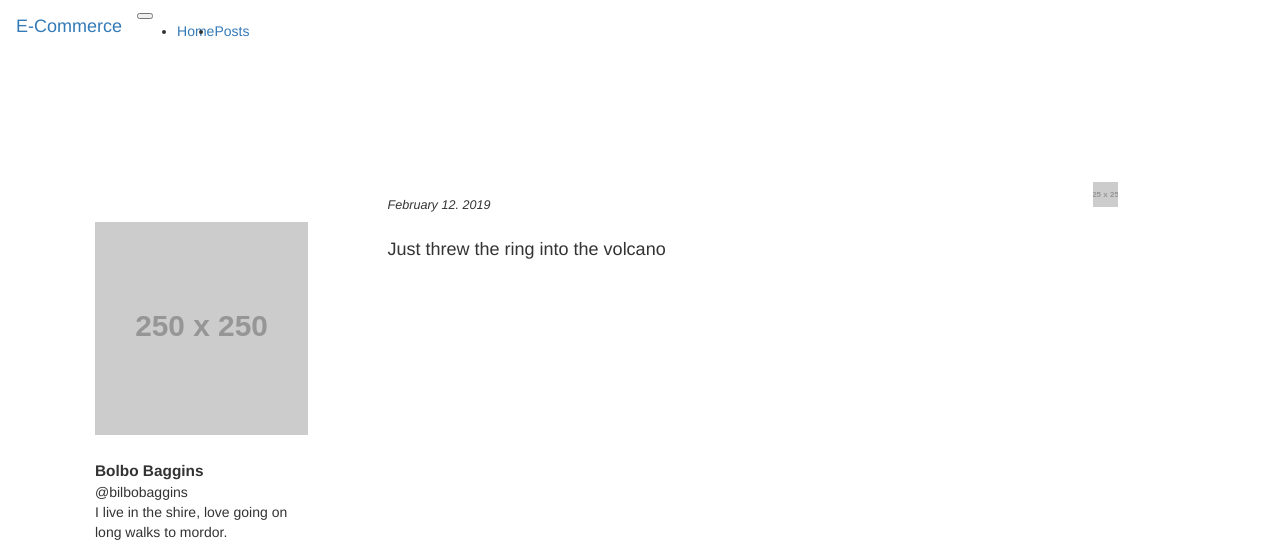
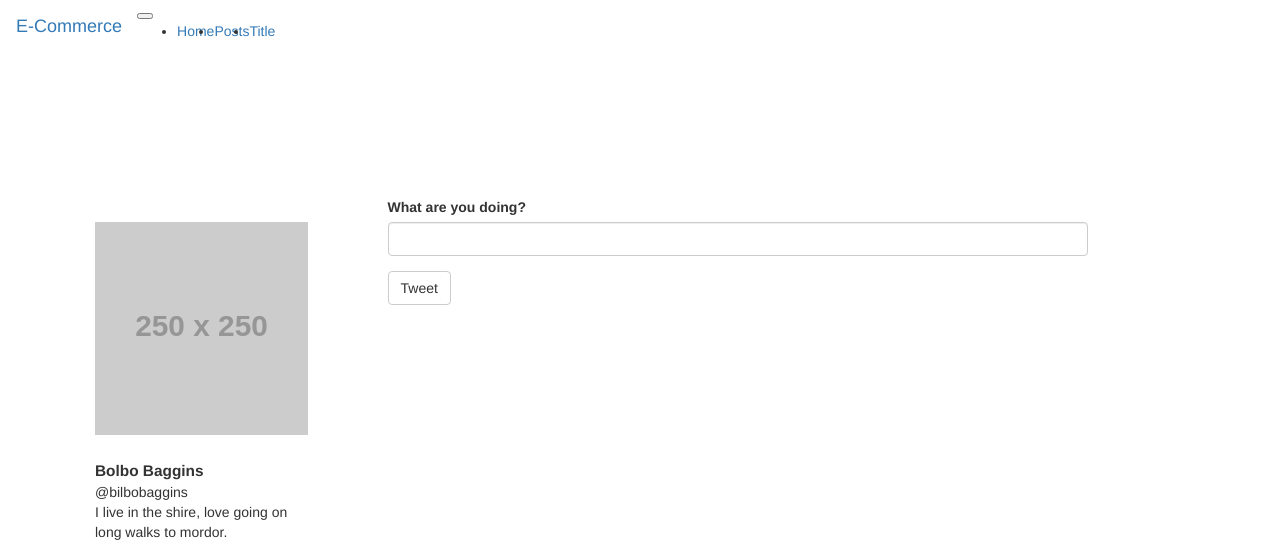
Before and after one commit to hakankurkut/E-Commerce_tweet, a Flask app: template app/templates/posts.html in a window 1280 px wide. Shown: the top 545 px of the page. Run offline with Flask 2, Linux system fonts and the light colour scheme; the template is opened without the code that fills it: values that come from a table or form of the project are taken from there, others are empty; grey boxes labelled with a size stand in for pictures from a placeholder-image service; some libraries are stand-ins or nearby versions.

Commit message:
Forms completed, TODO:add database and models

```diff
--- /dev/null
+++ b/app/forms.py
@@ -0,0 +1,13 @@
+from flask_wtf import FlaskForm
+from wtforms import StringField, SubmitField
+from wtforms.validators import DataRequired
+
+
+
+class TitleForm(FlaskForm):
+    title = StringField('Title', validators=[DataRequired()])
+    submit = SubmitField('Submit')
+
+class PostForm(FlaskForm):
+    tweet = StringField('What are you doing? ', validators=[DataRequired()])
+    submit = SubmitField('Tweet')
--- a/app/templates/base.html
+++ b/app/templates/base.html
@@ -46,6 +46,13 @@
             {% endif %}
               <a class="nav-link" href="{{ url_for('posts') }}">Posts</a>
             </li>
+            {% if title == 'Title' %}
+            <li class="nav-item active">
+            {% else %}
+            <li class="nav-item">
+            {% endif %}
+              <a class="nav-link" href="{{ url_for('title') }}">Title</a>
+            </li>
 
           </ul>
 
--- a/app/templates/index.html
+++ b/app/templates/index.html
@@ -11,7 +11,11 @@
   <div class="container">
     <div class="row top-margin-lg">
       <div class="col-md-12">
+      {% if header != '' %}
+        <h1>{{ header }}</h1>
+      {% else %}
         <h1>E-Commerce</h1>
+      {% endif %}
       </div>
 
 
--- a/app/templates/posts.html
+++ b/app/templates/posts.html
@@ -1,4 +1,5 @@
 {% extends 'base.html' %}
+{% import 'bootstrap/wtf.html' as wtf %}
 
 
 {% block title %}
@@ -26,16 +27,30 @@
 
       <!-- starts tweet section -->
       <div class="col-md-8 offset-md-1">
+        <!-- starts post form -->
+        <!--  -->
         <div class="row">
           <div class="col-md-12">
             <div class="card">
-              <img src="http://placehold.it/25x25" alt="Profile Image" class="prof_pic">
-              <p class="card-subtitle">February 12. 2019</p>
-              <h4>Just threw the ring into the volcano</h4>
+              {{ wtf.quick_form(form) }}
             </div>
+          </div>
+        </div>
+        <!-- end the post form  -->
+
+        {% for post in tweets %}
+
+          <div class="row top-margin-sm">
+            <div class="col-md-12">
+              <div class="card">
+                <img src="http://placehold.it/25x25" alt="Profile Image" class="prof_pic">
+                <p class="card-subtitle">{{ post.date_posted }}</p>
+                <h4>{{ post.tweet }}</h4>
+              </div>
 
           </div> <!-- ends col 12 for tweet -->
-        </div> <!-- ends row for tweet
+        </div> <!-- ends row for tweet -->
+        {% endfor %}
       </div> <!-- ends col 8 -->
     </div><!-- ends row -->
   </div> <!-- ends container -->
--- a/main.py
+++ b/main.py
@@ -1 +1,3 @@
 from app import app
+
+# from the app folder import the app instance variable
```
Also changed, not shown: app/__init__.py (+6 -1 lines), app/routes.py (+40 -4 lines), app/templates/title.html (added, +17 -0 lines), 1 other file.
